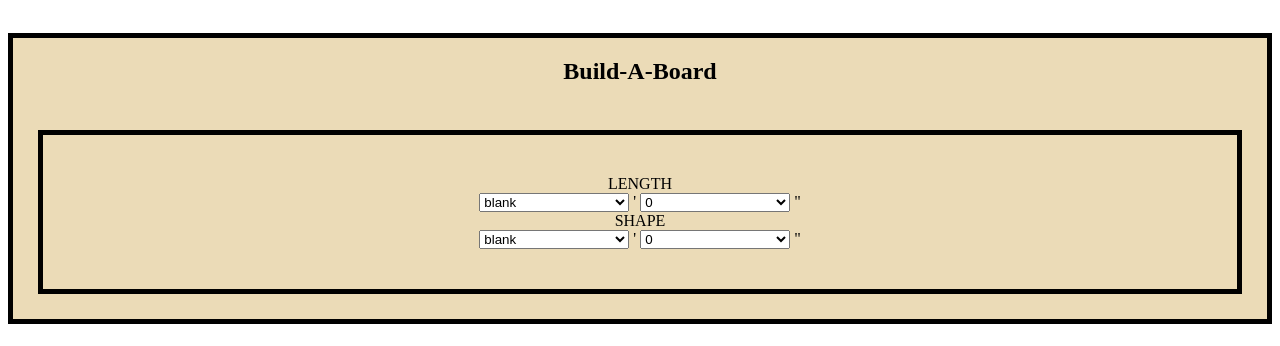
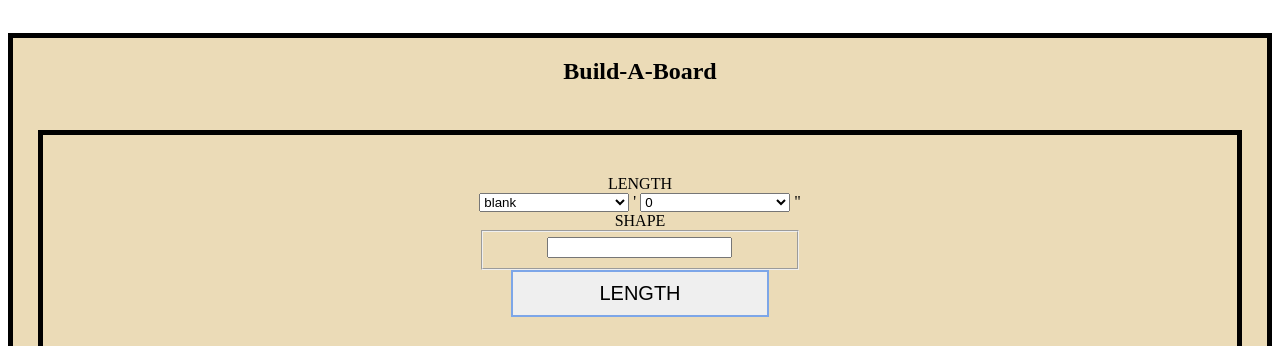
Before and after one commit to GMart818/genAssemProj, a plain HTML site: page index.html in a window 1280 px wide. Shown: the part 927-1273 px from the top of the page. Drawn offline with Linux system fonts and the light colour scheme.

Commit message:
update fileName

```diff
--- a/finalHTML.html
+++ b/index.html
@@ -111,35 +111,12 @@
             <div class="select-shape-container select-container"></div>
               <div class="select-shape">SHAPE</div>
               <div>
-                <select class="selector-field" id="length-in-feet">'
-                  <optgroup label="feet">
-                    <option value="blank">blank</option>
-                    <option value="4">4</option>
-                    <option value="5">5</option>
-                    <option value="6">6</option>
-                    <option value="7">7</option>
-                    <option value="8">8</option>
-                    <option value="9">9</option>
-                    <option value="10">10</option>
-                  </optgroup>
-                </select> '
-                <select class="selector-field" id="length-in-inches">"
-                  <optgroup label="inches">"
-                    <option value="0">0</option>
-                    <option value="1">1</option>
-                    <option value="2">2</option>
-                    <option value="3">3</option>
-                    <option value="4">4</option>
-                    <option value="5">5</option>
-                    <option value="6">6</option>
-                    <option value="7">7</option>
-                    <option value="8">8</option>
-                    <option value="9">9</option>
-                    <option value="10">10</option>
-                    <option value="11">11</option>
-                  </optgroup>
-                </select> "
+                <fieldset>
+                    <input type="text" id="username">
+                  </fieldset>
               </div>
+              <button class="picker-info-button" id="length-button"> LENGTH
+              </button>
             <div class="select-fins"></div>
             <div class="notes"></div>
           </form>
```
